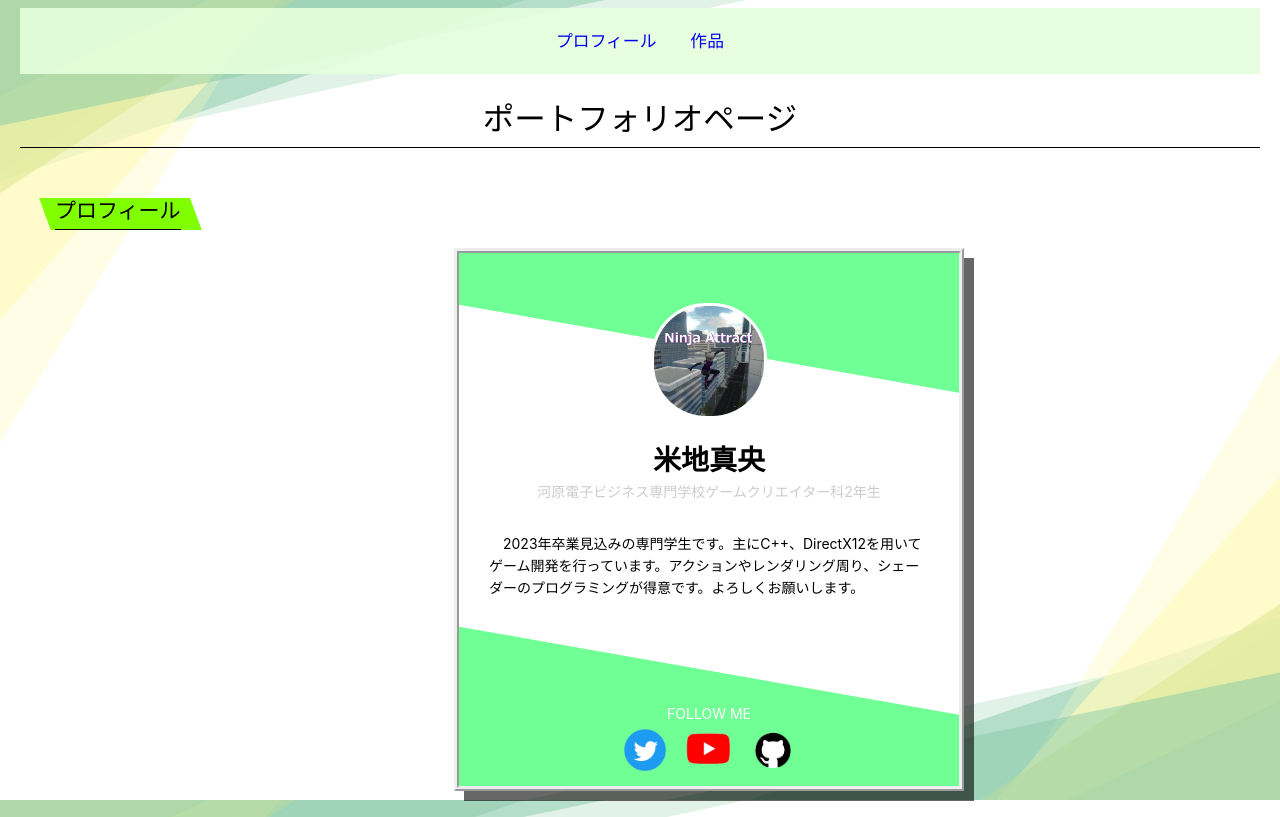
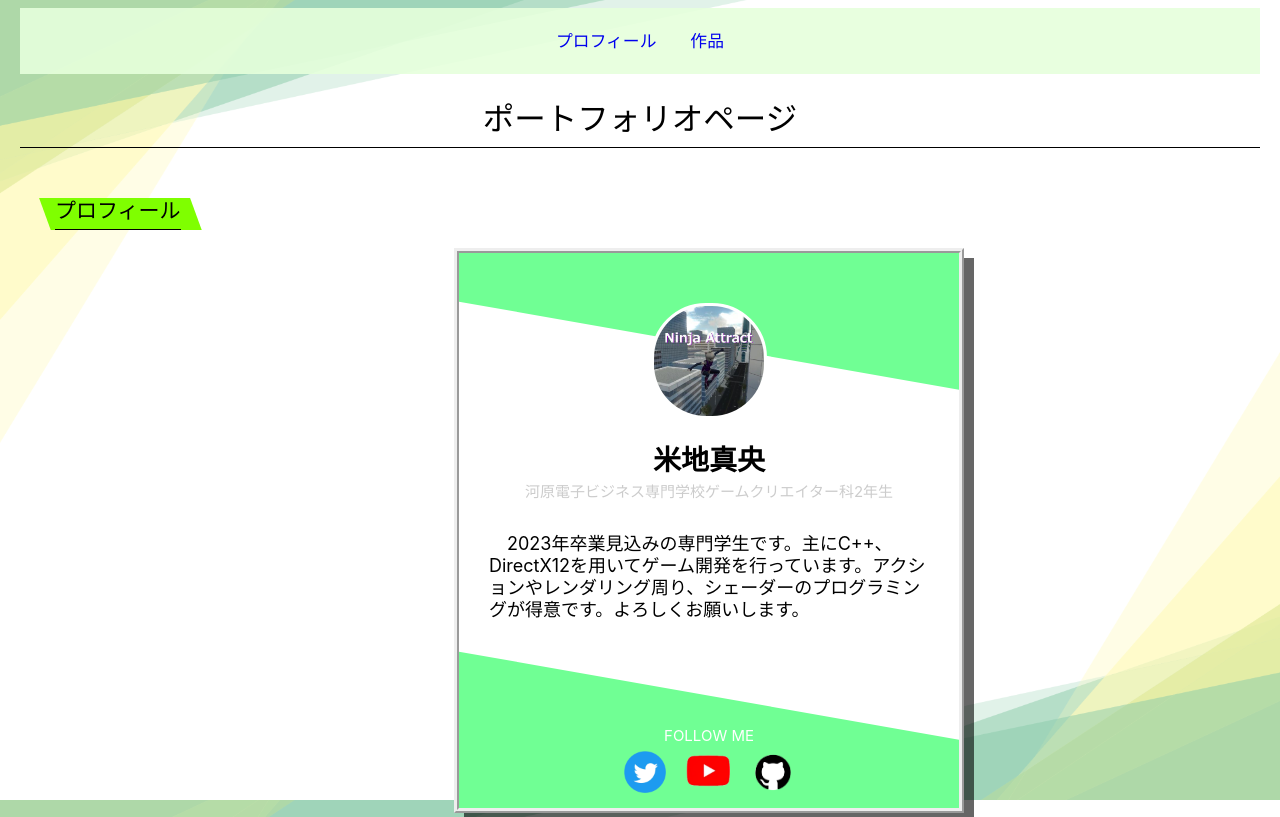
Before and after one commit to yonema/Portfolio_HomePage, a plain HTML site: page index.html in a window 1280 px wide. Shown: the top 817 px of the page. Drawn offline with Linux system fonts and the light colour scheme; a script that the page names is missing.

Commit message:
プロフィールのテキストのサイズを変更

```diff
--- a/stylesheet.css
+++ b/stylesheet.css
@@ -1,21 +1,13 @@
 /* グローバル変数 */
 :root
 {
-    /*
-    タイトル画像のサイズ
-    1980 * 0.4 = 792
-    1080 * 0.4 = 432
-     */
-    --kTitleImageWidth: 792px;
-    --kTitleImageHeight: 432px;
+    /* タイトル画像のサイズ */
+    --kTitleImageWidth: calc(1980px * 0.7);
+    --kTitleImageHeight: calc(1080px * 0.7);
 
-    /*
-    タイトル画像のサイズ
-    1980 * 0.3 = 594
-    1080 * 0.3 = 324
-     \*/
-     --kNormalImageWidth: 594px;
-     --kNormalImageHeight: 324px;
+    /* タイトル画像のサイズ */
+     --kNormalImageWidth: calc(1980px * 0.6);
+     --kNormalImageHeight: calc(1080px * 0.6);
 
     /* ミニ画像のサイズ */
      --kMinilImageWidth: 324px;
@@ -29,6 +21,9 @@
 
      /* ヘッダーのZインデックス */
      --kHeaderZ-index: 2;
+
+     /* プロフィールテキストの拡大率 */
+     --kProfileTextScale: 1.5;
 }
 
 html
@@ -402,12 +397,12 @@ https://obl-life.com/web/182/
   .profile-job{
     margin-bottom: 30px;
     color: #ccc;
-    font-size: calc(10px 200%);
+    font-size: calc(10px * var(--kProfileTextScale));
     text-align: center;
   }
 
   .profile-intro{
-    font-size: calc(12px 200%);
+    font-size: calc(12px * var(--kProfileTextScale));
   }
 
   .profile-sns {
@@ -418,12 +413,12 @@ https://obl-life.com/web/182/
 
   .profile-sns span{
     display: block;
-    font-size: calc(10px 200%);
+    font-size: calc(10px * var(--kProfileTextScale));
 
   }
 
   .profile-sns a {
-    font-size: calc(30px 200%);
+    font-size: calc(30px * var(--kProfileTextScale));
       margin: 0 5px;
       color: #fff;
 
```
